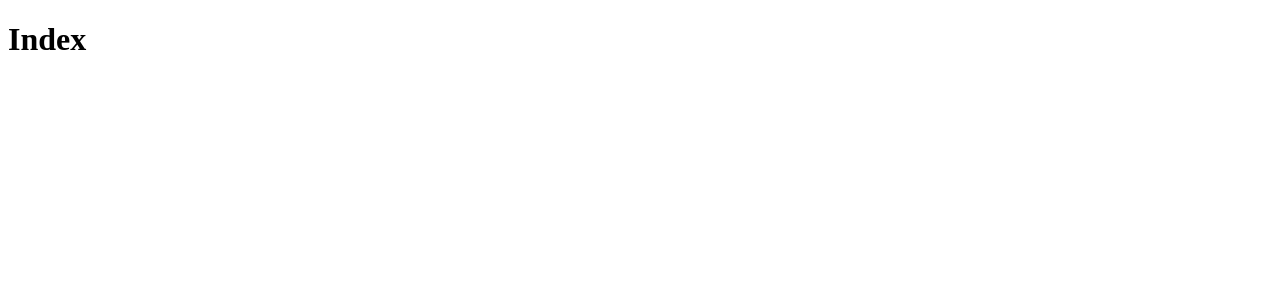
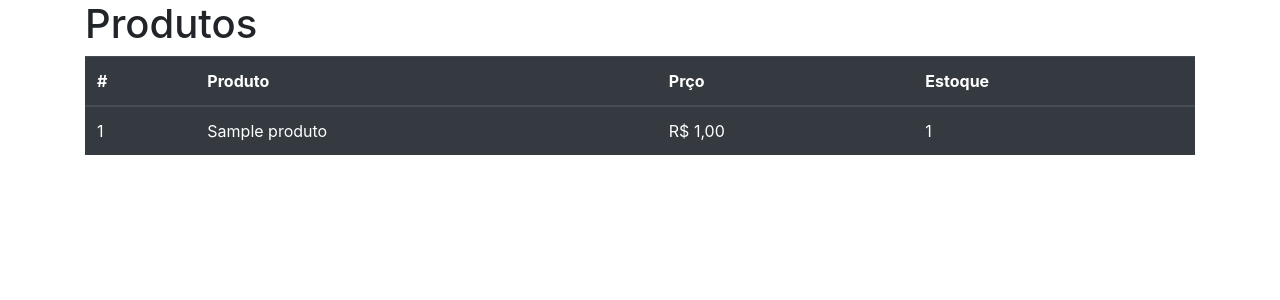
Before and after one commit to Renatoyyz/django2, a Django app: page / in a window 1280 px wide. Before the commit the part shown is almost empty. Shown: the top 300 px of the page. Run offline with Django 4.2, Linux system fonts and the light colour scheme; tables that the repository leaves empty hold one stand-in row (values such as "Sample post"); grey boxes marked "Sample" are stand-in pictures; some libraries are stand-ins or nearby versions.

Commit message:
Salvando produtos com imagens

```diff
--- /dev/null
+++ b/core/static/css/styles.css
@@ -0,0 +1,3 @@
+a {
+    color: #fff;
+}
--- a/core/templates/index.html
+++ b/core/templates/index.html
@@ -1,13 +1,57 @@
+{% load bootstrap4 %}
+{% load static %}
 <!DOCTYPE html>
 <html lang="pt-br">
 <head>
     <meta charset="UTF-8">
     <meta name="viewport" content="width=device-width, initial-scale=1.0">
     <title>Página principal</title>
+    {% bootstrap_css %}
+    <link href="{% static 'css/styles.css' %}" rel="stylesheet">
 </head>
 <body>
 
-    <h1>Index</h1>
+    <div class="container">
+        <h1>Produtos</h1>
 
+        <table class="table table-dark">
+            <thead>
+                <tr>
+                    <th scope="col">#</th>
+                    <th scope="col">Produto</th>
+                    <th scope="col">Prço</th>
+                    <th scope="col">Estoque</th>
+                </tr>
+            </thead>
+            <tbody>
+                {% for prod in produtos %}
+                <tr>
+                    <td scope="row">{{prod.id}}</td>
+                    <td scope="row"><a href="#modal{{prod.id}}" data-toggle="modal">{{prod.nome}}</a></td>
+                    <td scope="row">R$ {{prod.preco|floatformat:2}}</td>
+                    <td scope="row">{{prod.estoque}}</td>
+                </tr>
+                <div class="modal fade bd-example-modal-lg show" id="modal{{prod.id}}" role="dialog">
+                    <div class="modal-dialog">
+                        <div class="modal-content">
+                            <div class="modal-header">
+                                <button type="button" class="close" data-dismiss="modal">
+                                    <span aria-hidden="true">
+                                        &times;
+                                    </span>
+                                </button>
+                            </div>
+                            <div class="modal-body" id="dynamic-content">
+                                <img src="{{ prod.imagem.url }}" class="img-fluid" alt="{{ prod.nome }}">
+                            </div>
+                    </div>
+                </div>
+                {% endfor %}
+            </tbody>
+        </table>
+
+    </div>
+
+{% bootstrap_javascript jquery='full' %}
 </body>
 </html>
--- a/core/views.py
+++ b/core/views.py
@@ -1,10 +1,13 @@
-from django.shortcuts import render
+from django.shortcuts import redirect, render
 
-from .forms import ContatoForm, ProdutoModelForm
+from .forms import ContatoForm, ProdutoModelForm, Produto
 from django.contrib import messages
 
 def index(request):
-    return render(request, 'index.html')
+    context = {
+        'produtos': Produto.objects.all()
+    }
+    return render(request, 'index.html', context=context)
 
 def contato(request):
     form = ContatoForm(request.POST or None)
@@ -24,19 +27,23 @@ def contato(request):
     return render(request, 'contato.html', context=context)
 
 def produto(request):
-    if str(request.method) == 'POST':
-        form = ProdutoModelForm(request.POST, request.FILES)
-        if form.is_valid():
-            form.save()
-            messages.success(request, 'Produto salvo com sucesso.')
+
+    if str(request.user) != 'AnonymousUser':
+        if str(request.method) == 'POST':
+            form = ProdutoModelForm(request.POST, request.FILES)
+            if form.is_valid():
+                form.save()
+                messages.success(request, 'Produto salvo com sucesso.')
+                form = ProdutoModelForm()
+            else:
+                messages.error(request, 'Erro ao salvar o produto.')
+        else:
             form = ProdutoModelForm()
-        else:
-            messages.error(request, 'Erro ao salvar o produto.')
+
+        context = {
+            "form": form,
+        }
+
+        return render(request, 'produto.html', context=context)
     else:
-        form = ProdutoModelForm()
-
-    context = {
-        "form": form,
-    }
-
-    return render(request, 'produto.html', context=context)
+        return redirect('index')
```
